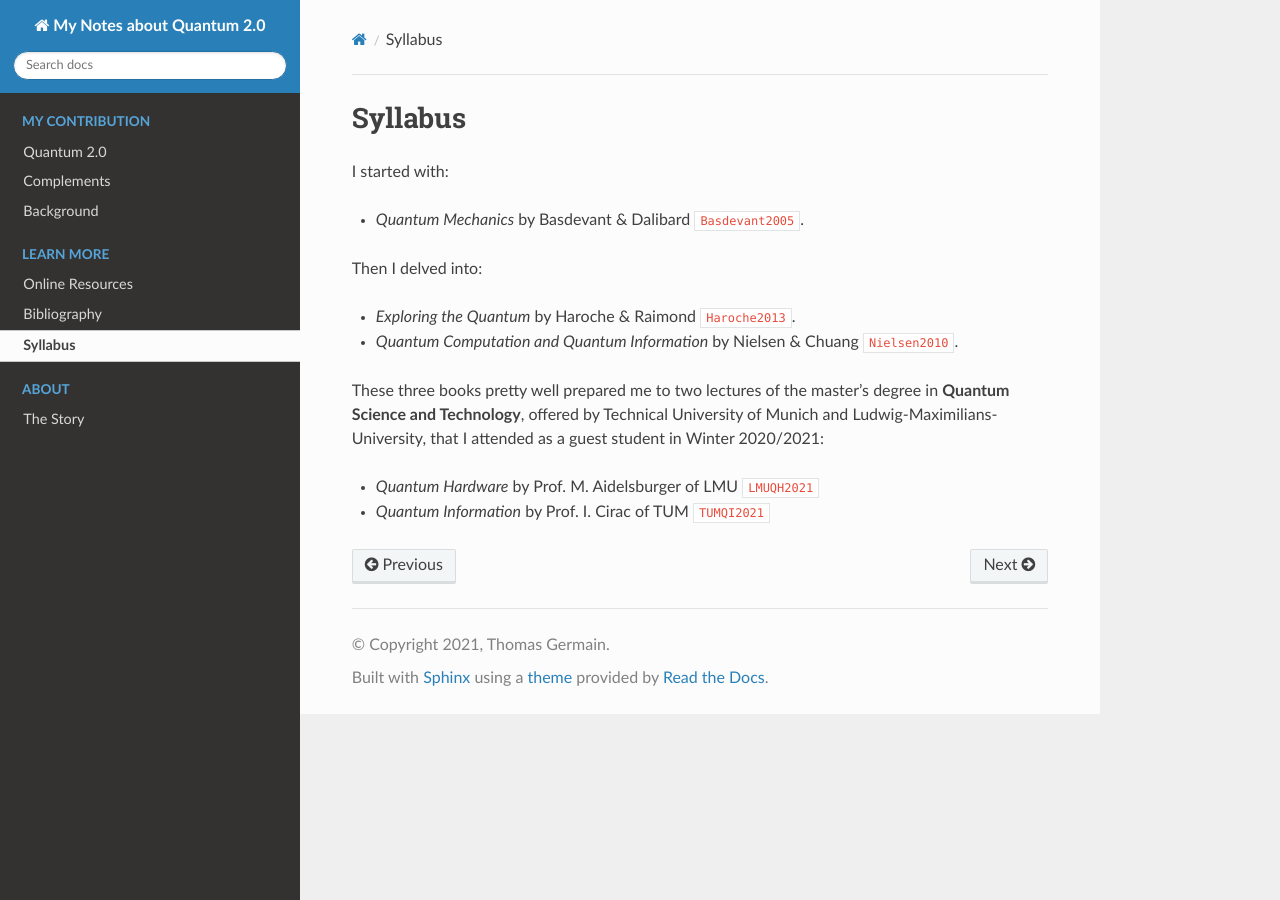
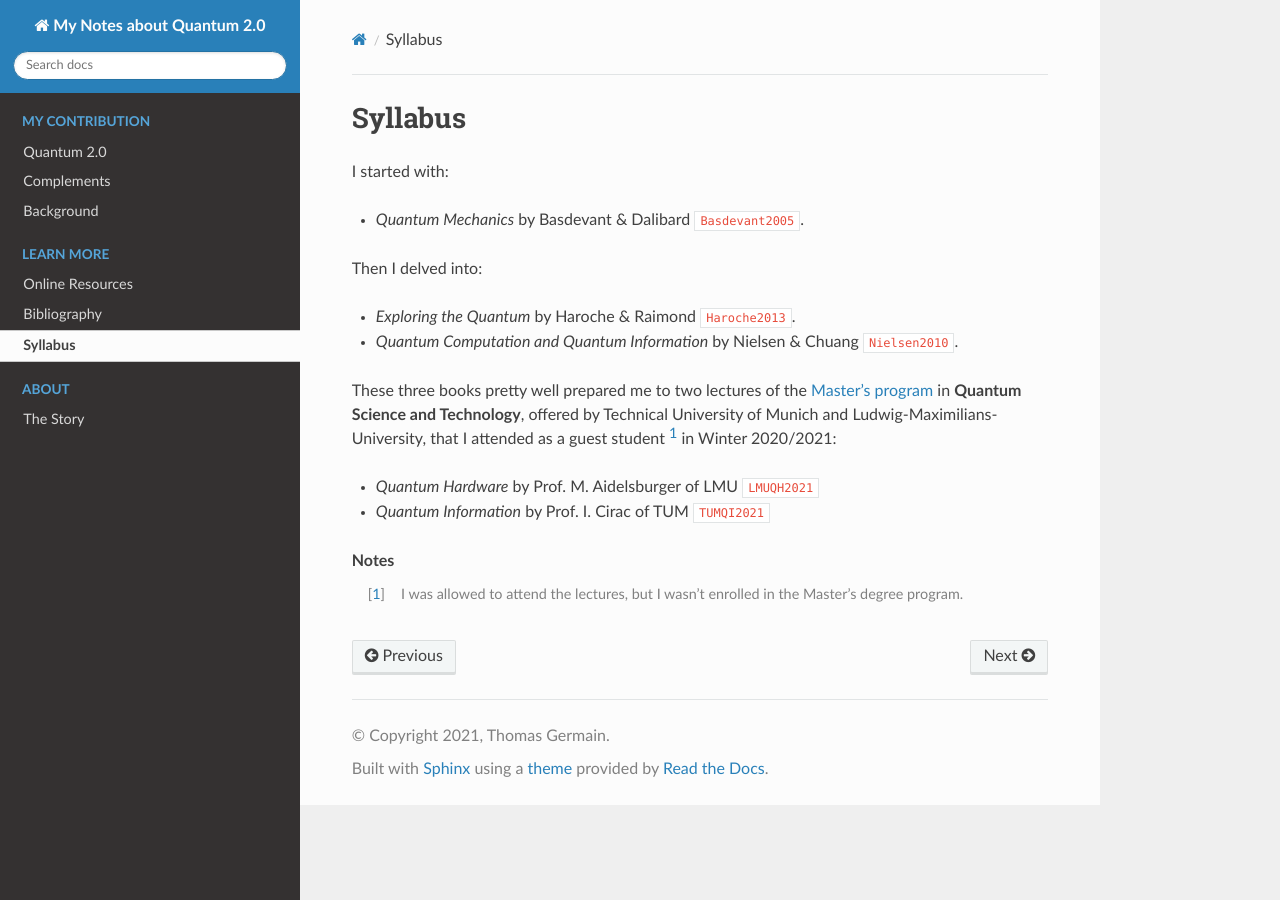
Before and after one commit to tomlqc/about-quantum, a Sphinx documentation site: the page built from source/about/syllabus.rst, in a window 1280 px wide. Built offline with Sphinx 7.4.7 and the Read the Docs theme 2.0.0, drawn with Linux system fonts in a browser that asks for light colours; cross-references to code outside the pages are shown as plain code.

Commit message:
Guest footnote, link to Master's program.

```diff
--- a/source/about/syllabus.rst
+++ b/source/about/syllabus.rst
@@ -12,7 +12,17 @@ Then I delved into:
 - *Exploring the Quantum* by Haroche & Raimond :cite:`Haroche2013`.
 - *Quantum Computation and Quantum Information* by Nielsen & Chuang :cite:`Nielsen2010`.
 
-These three books pretty well prepared me to two lectures of the master's degree in **Quantum Science and Technology**, offered by Technical University of Munich and Ludwig-Maximilians-University, that I attended as a guest student in Winter 2020/2021:
+These three books pretty well prepared me to two lectures of the
+`Master's program <https://www.ph.tum.de/academics/msc/qst/qst/>`_
+in **Quantum Science and Technology**,
+offered by Technical University of Munich and Ludwig-Maximilians-University,
+that I attended as a guest student [#fguest]_ in Winter 2020/2021:
 
 - *Quantum Hardware* by Prof. M. Aidelsburger of LMU :cite:`LMUQH2021`
 - *Quantum Information* by Prof. I. Cirac of TUM :cite:`TUMQI2021`
+
+
+.. rubric:: Notes
+
+.. [#fguest] I was allowed to attend the lectures,
+    but I wasn't enrolled in the Master's degree program.
```
